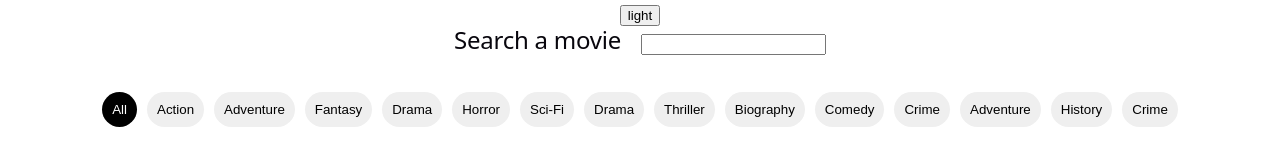
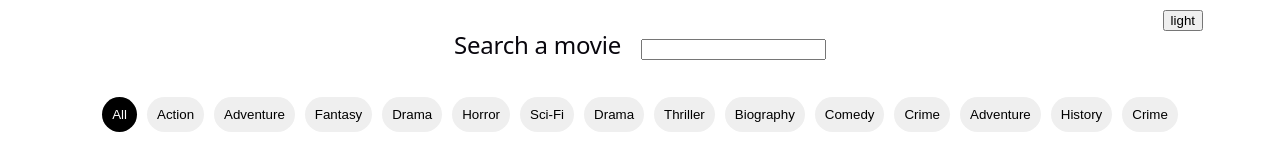
Before and after one commit to TyphaineLeGales/DNAMDE_II, a React (Vite) app: page / in a window 1280 px wide. Shown: the top 156 px of the page. Built offline with nearby package versions, Linux system fonts and the light colour scheme; grey boxes are pictures that could not be loaded.

Commit message:
correction
correction du mode dark et light

```diff
--- a/src/App.jsx
+++ b/src/App.jsx
@@ -1,10 +1,16 @@
 import FilmList from "./component/filmList.jsx"
-import { useState } from "react"
+import { useState, useEffect } from "react"
 function App() {
   const [theme, setTheme] = useState("light")
+
+  // pour que cela s'applique partout.
+  useEffect(() => {
+    document.body.className = theme
+  }, [theme])
+
   return (
     <div className={theme === "dark" ? "dark" : "light"}>
-      <div >
+      <div className="wrapp-theme">
         <button
         onClick = {() => setTheme((prev) => (prev === "light" ? "dark" : "light"))}>
           {theme}
--- a/src/index.css
+++ b/src/index.css
@@ -1,11 +1,3 @@
-:root {
-  --sans: system-ui, 'Segoe UI', Roboto, sans-serif;
-  --heading: system-ui, 'Segoe UI', Roboto, sans-serif;
-  --mono: ui-monospace, Consolas, monospace;
-  font: 18px/145% var(--sans);
-  letter-spacing: 0.18px;
-}
-
 .dark {
   --bg: #000;
   --text: #fff;
@@ -23,53 +15,22 @@
 }
 
 
+
+:root {
+  --sans: system-ui, 'Segoe UI', Roboto, sans-serif;
+  --heading: system-ui, 'Segoe UI', Roboto, sans-serif;
+  --mono: ui-monospace, Consolas, monospace;
+  font: 18px/145% var(--sans);
+  letter-spacing: 0.18px;
+}
+
+
+
 body {
   margin: 0;
   background-color: var(--bg);
   color: var(--text);
 }
-
-#root {
-  width: 1126px;
-  max-width: 100%;
-  margin: 0 auto;
-  text-align: center;
-  min-height: 100svh;
-  display: flex;
-  flex-direction: column;
-  box-sizing: border-box;
-}
-
-h1,
-h2 {
-  font-family: var(--heading);
-  font-weight: 500;
-  color: var(--text-h);
-}
-
-h1 {
-  font-size: 56px;
-  letter-spacing: -1.68px;
-  margin: 32px 0;
-  @media (max-width: 1024px) {
-    font-size: 36px;
-    margin: 20px 0;
-  }
-}
-h2 {
-  font-size: 24px;
-  line-height: 118%;
-  letter-spacing: -0.24px;
-  margin: 0 0 8px;
-  @media (max-width: 1024px) {
-    font-size: 20px;
-  }
-}
-p {
-  margin: 0;
-}
-
-
 
 
 .grid-container {
@@ -135,3 +96,52 @@ border-radius: 4px;
   padding-left: 30px;
   padding-right: 30px;
 }
+
+.wrapp-theme{
+  display: flex;
+    align-items: center;
+    flex-wrap: wrap;
+    flex-direction: row-reverse;
+    padding-top: 10px;
+}
+
+
+#root {
+  width: 1126px;
+  max-width: 100%;
+  margin: 0 auto;
+  text-align: center;
+  min-height: 100svh;
+  display: flex;
+  flex-direction: column;
+  box-sizing: border-box;
+}
+
+h1,
+h2 {
+  font-family: var(--heading);
+  font-weight: 500;
+  color: var(--text-h);
+}
+
+h1 {
+  font-size: 56px;
+  letter-spacing: -1.68px;
+  margin: 32px 0;
+  @media (max-width: 1024px) {
+    font-size: 36px;
+    margin: 20px 0;
+  }
+}
+h2 {
+  font-size: 24px;
+  line-height: 118%;
+  letter-spacing: -0.24px;
+  margin: 0 0 8px;
+  @media (max-width: 1024px) {
+    font-size: 20px;
+  }
+}
+p {
+  margin: 0;
+}
```
